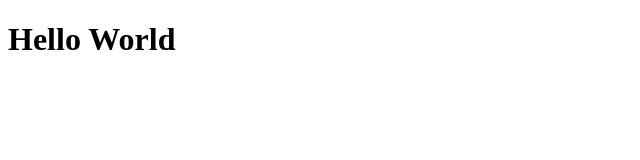
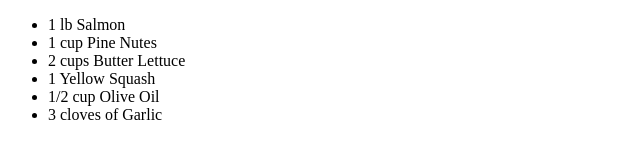
Before and after one commit to nathan-pham/learn-react, a plain HTML site: page (4) pure react/index.html in a window 1280 px wide. Shown: the whole page, without its empty margins (0-640 px from the left). Drawn offline with nearby package versions, Linux system fonts and the light colour scheme.

Commit message:
components

```diff
--- a/(4) pure react/index.html
+++ b/(4) pure react/index.html
@@ -10,8 +10,30 @@
     <script crossorigin src="https://unpkg.com/react@17/umd/react.development.js"></script>
     <script crossorigin src="https://unpkg.com/react-dom@17/umd/react-dom.development.js"></script>
     <script>
-        const app = React.createElement("h1", null, "Hello World")
-        ReactDOM.render(app, document.getElementById("root"))
+        class IngredientsList extends React.Component {
+    createListItem(ingredient, key) {
+        return React.createElement("li", { key }, ingredient)
+    }
+    render() {
+        return React.createElement("ul", { className: "ingredients" },
+            this.props.items.map(this.createListItem)
+        )
+    }
+}
+
+const items = [
+    "1 lb Salmon",
+    "1 cup Pine Nutes",
+    "2 cups Butter Lettuce",
+    "1 Yellow Squash",
+    "1/2 cup Olive Oil",
+    "3 cloves of Garlic"
+]
+
+ReactDOM.render(
+    React.createElement(IngredientsList, { items }, null),
+    document.getElementById("root")
+)
     </script>
 </body>
 </html>
```
Also changed, not shown: (4) pure react/README.md, README.md (added).
